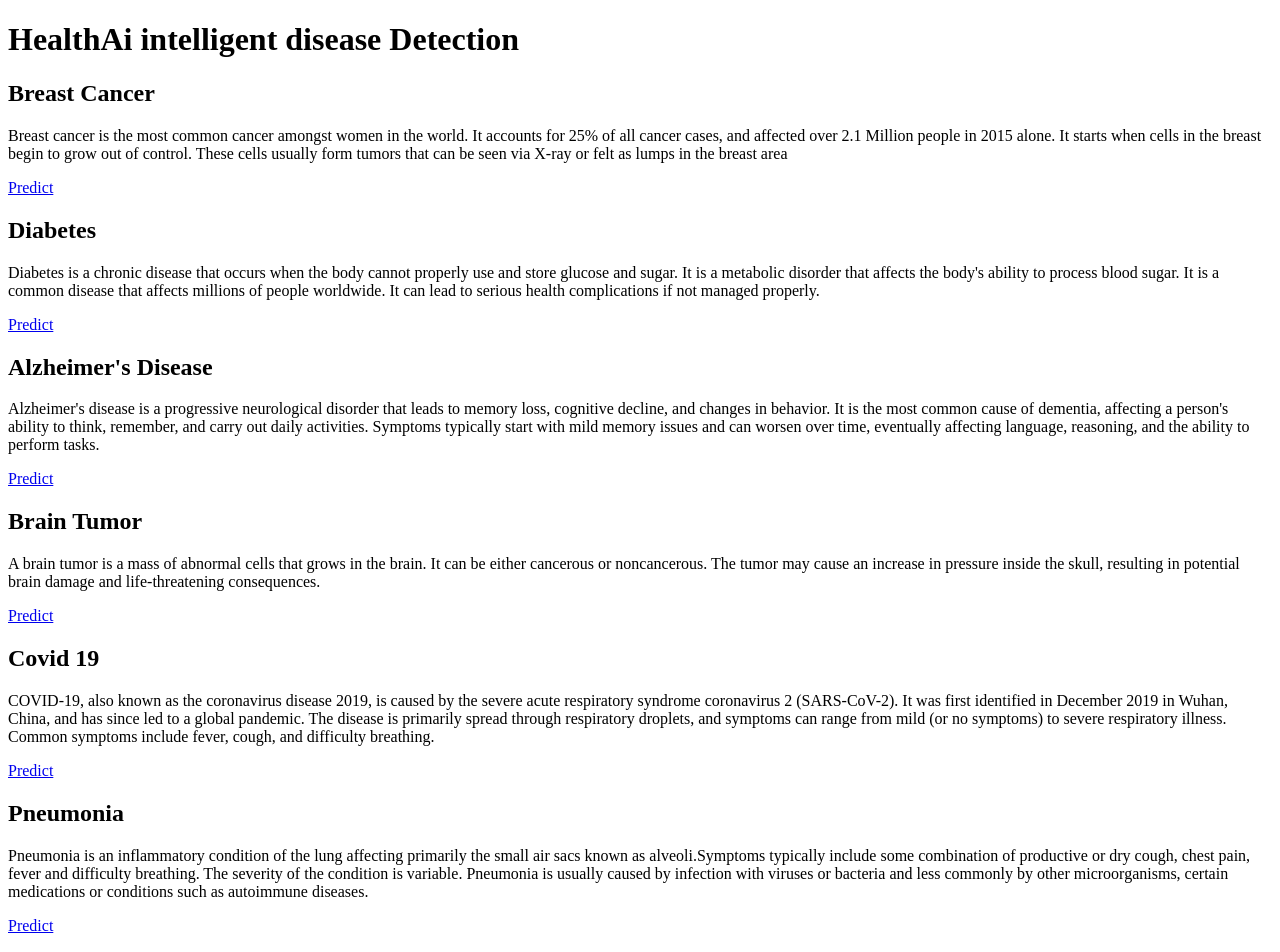
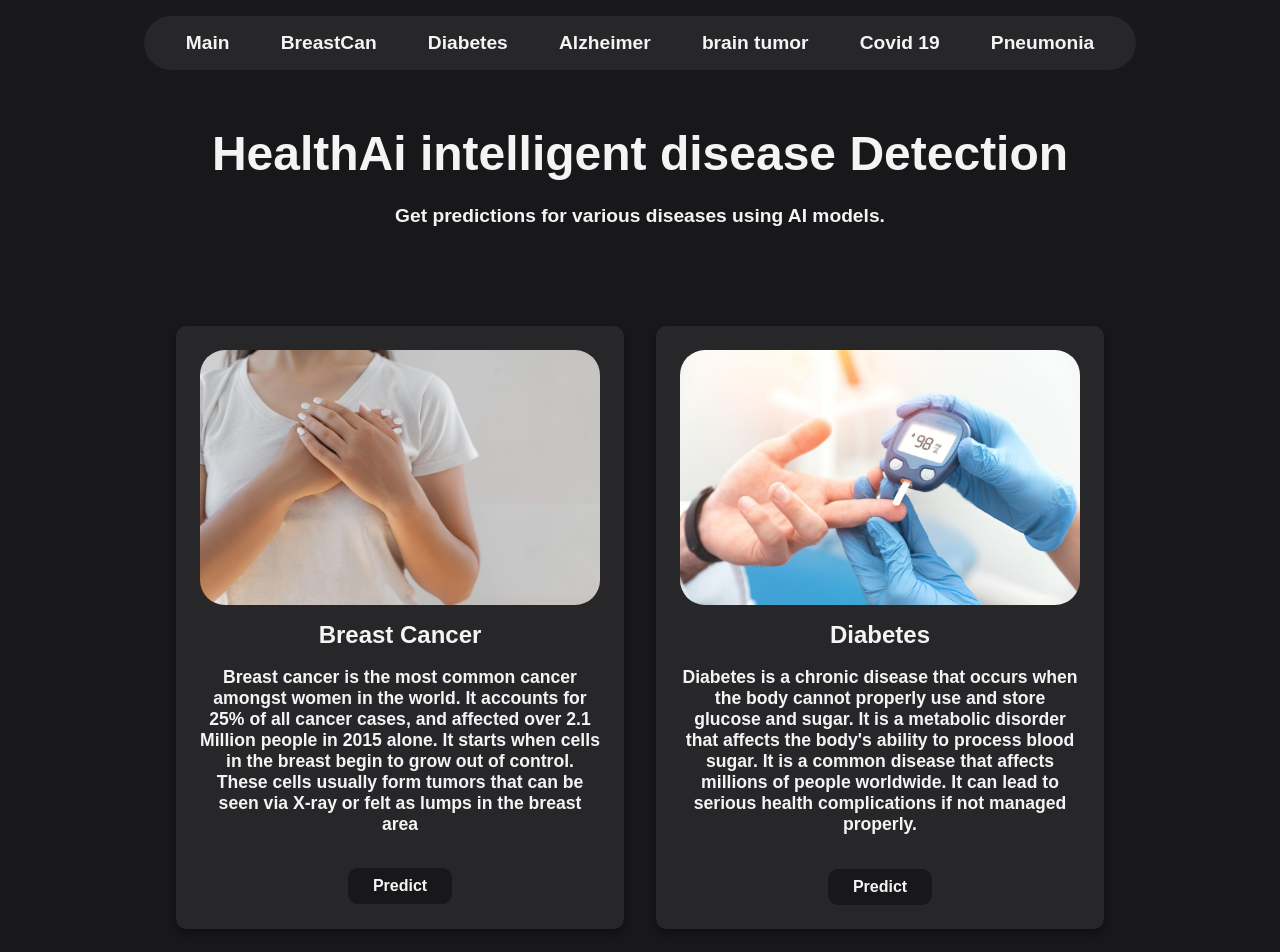
Before and after one commit to HassaneSkikri/HealthAI__Intelligent-Disease-Detection, a Flask app: page / in a window 1280 px wide. Shown: the top 952 px of the page. Run offline with Flask 3, Linux system fonts and the light colour scheme.

Commit message:
finishing the styling for the index.html

```diff
--- a/static/css/styles.css
+++ b/static/css/styles.css
@@ -0,0 +1,141 @@
+/*TODO: the global styles for the website*/
+:root{
+    --primary-color: #18181b;
+    --secondary-color: rgb(39, 39, 42);
+    --title-color: rgb(244, 244, 245);
+    --subtitle-color: rgb(161, 161, 170);
+    --hover-color: #333333;
+    --border: rgba(63, 63, 70, 0.4);
+    --blue: rgb(93,188,252);
+}
+
+body{
+    font-family: 'Arial', sans-serif;
+    background-color: var(--primary-color);
+    color: var(--subtitle-color);
+    margin: 0;
+    padding: 0;
+}
+
+/* TODO: the header part */
+header{
+    font-weight: bold;
+    color: var(--title-color);
+    padding: 1em 0; /*1em = 16px*/
+    margin:0;
+}
+
+header nav{
+    justify-content: center;
+    display: flex;
+}
+
+header nav ul{
+    list-style: none;
+    display: flex; /*to make it horizontal*/
+    justify-content: center;
+    margin: 0;
+    padding: 1em;
+    background: var(--secondary-color);
+    border-radius: 50px;
+}
+
+header nav ul li{
+    margin: 0 1em
+}
+
+header nav ul li a{
+    text-decoration:none;
+    color: var(--title-color);
+    font-size: 1.2em; /*1.2em = 19.2px*/
+    padding: 0.5em 0.5em;
+    transition: background 0.3s; /*for smooth transition*/
+}
+
+header nav ul li a:hover{
+    background:var(--hover-color);
+    color: var(--blue);
+    border-radius: 10px;
+}
+
+/*TODO:hero section */
+
+.hero{
+    text-align:center;
+    padding: 2em 0;
+}
+
+.hero h1{
+    color: var(--title-color);
+    font-size:3em;
+    margin: 0.5em 0;
+}
+
+.hero p{
+    font-size: 1.2em;
+}
+/* TODO: Cards section */
+
+.cards{
+    display: flex;
+    flex-wrap: wrap;
+    justify-content: center;
+    margin: 2em 0;
+}
+
+.card{
+    background: var(--secondary-color);
+    border-radius: 10px;
+    box-shadow: 0 4px 8px rgba(0, 0, 0, 0.4);
+    margin: 1em;
+    width: 400px;
+    padding: 1.5em;
+    text-align: center;
+    transition: transform 0.3s, box-shadow 0.3s;
+}
+
+.card:hover{
+    transform: scale(1.05);
+    box-shadow: 0 6px 12px rgba(0, 0, 0, 0.8);
+}
+
+.card img{
+    max-width: 100%;
+    border-radius: 25px;
+}
+
+.card h2{
+    color: var(--title-color);
+    margin: 0.5em 0;
+    font-size: 1.5em;
+}
+
+.card p{
+    font-size: 1.1em;
+}
+
+.card a{
+    text-decoration: none;
+    display: inline-block;
+    background:  #18181b;
+    margin-top: 1em;
+    padding: 0.5em 1.5em;
+    color: var(--title-color);
+    border: var(--primary-color) solid 1px;
+    border-radius: 10px;
+    transition: background 0.3s;
+}
+
+.card a:hover {
+    border-color: var(--blue);
+    box-shadow: 0 2px 2px var(--blue);
+}
+
+footer{
+    background: var(--secondary-color);
+    color: var(--title-color);
+    text-align: center;
+    padding: 1em 0;
+    bottom: 0;
+    width: 100%;
+}
--- a/templates/index.html
+++ b/templates/index.html
@@ -4,15 +4,33 @@
         <meta charset="UTF-8">
         <meta name="viewport" content="width=device-width, initial-scale=1.0">
         <title>HealthAI Intelligent Disease Detection</title>
-        <link rel="stylesheet" href="{{ url_for('static', filename='css/styles.css') }}">
+        <!-- <link rel="stylesheet" href="{{ url_for('static', filename='css/styles.css') }}"> -->
+        <link rel="stylesheet" href="../static/css/styles.css">
     </head>
     <body>
-        <div class="container">
-            <h1>HealthAi intelligent disease Detection</h1>
-            <div class="cards">
+        <header>
+                <nav>
+                    <ul>
+                        <li><a href="#">Main</a></li>
+                        <li><a href="#">BreastCan</a></li>
+                        <li><a href="#">Diabetes</a></li>
+                        <li><a href="#">Alzheimer</a></li>
+                        <li><a href="#">brain tumor</a></li>
+                        <li><a href="#">Covid 19</a></li>
+                        <li><a href="#">Pneumonia</a></li>
+                    </ul>
+                </nav>
+        <main>
+            <section class="hero">
+                <h1>HealthAi intelligent disease Detection</h1>
+                <p>Get predictions for various diseases using AI models.</p>
+            </section>
+            <section class="cards">
 
                 <!-- TODO: Card1:  -->
                 <div class="card">
+                    <!-- <img src="{{ url_for('static', filename='images/breastcan.jpg') }}" alt="Breast Cancer"> -->
+                     <img src="../static/images/breastcan.jpg" alt="Breast cancer">
                     <h2>Breast Cancer</h2>
                     <p>Breast cancer is the most common cancer amongst women in the world. It accounts
                         for 25% of all cancer cases, and affected over 2.1 Million people in 2015 alone.
@@ -24,6 +42,7 @@
 
                 <!-- TODO: Card2:  -->
                 <div class="card">
+                    <img src="../static/images/diabetes.jpg" alt="diabetes">
                     <h2>Diabetes</h2>
                     <p>Diabetes is a chronic disease that occurs when the body cannot properly use and store
                         glucose and sugar. It is a metabolic disorder that affects the body's ability to process
@@ -36,18 +55,18 @@
 
                 <!-- TODO: Card3:  -->
                 <div class="card">
+                    <img src="../static/images/alzheimer.jpg" alt="alzheimer">
                     <h2>Alzheimer's Disease</h2>
                     <p>Alzheimer's disease is a progressive neurological disorder that leads to memory loss,
                         cognitive decline, and changes in behavior. It is the most common cause of dementia,
-                        affecting a person's ability to think, remember, and carry out daily activities. Symptoms
-                        typically start with mild memory issues and can worsen over time, eventually affecting language,
-                        reasoning, and the ability to perform tasks.
+                        affecting a person's ability to think, remember, and carry out daily activities.
                     </p>
                     <a href="{{ url_for('disease_page', disease='alzheimer') }}">Predict</a>
                 </div>
 
                 <!-- TODO: Card4:  -->
                 <div class="card">
+                    <img src="../static/images/brain_tumor.jpg" alt="brain_tumor">
                     <h2>Brain Tumor</h2>
                     <p>A brain tumor is a mass of abnormal cells that grows in the brain. It can be either cancerous or
                         noncancerous. The tumor may cause an increase in pressure inside the skull, resulting in potential
@@ -57,26 +76,30 @@
 
                 <!-- TODO: Card5:  -->
                 <div class="card">
+                    <img src="../static/images/covid19.jpg" alt="COVID-19">
                     <h2>Covid 19</h2>
-                    <p>COVID-19, also known as the coronavirus disease 2019, is caused by the severe acute respiratory
+                    <p> Covid 19 is caused by the severe acute respiratory
                         syndrome coronavirus 2 (SARS-CoV-2). It was first identified in December 2019 in Wuhan, China,
                         and has since led to a global pandemic. The disease is primarily spread through respiratory
                         droplets, and symptoms can range from mild (or no symptoms) to severe respiratory illness.
-                        Common symptoms include fever, cough, and difficulty breathing.</p>
+                        </p>
                     <a href="{{ url_for('disease_page', disease='covid19') }}">Predict</a>
                 </div>
 
                 <!-- TODO: Card6:  -->
                 <div class="card">
+                    <img src="../static/images/pneumia.jpg" alt="pneuma">
                     <h2>Pneumonia</h2>
                     <p>Pneumonia is an inflammatory condition of the lung affecting primarily the small air sacs known
                         as alveoli.Symptoms typically include some combination of productive or dry cough, chest pain, fever
-                        and difficulty breathing. The severity of the condition is variable. Pneumonia is usually caused by
-                        infection with viruses or bacteria and less commonly by other microorganisms, certain medications or
-                        conditions such as autoimmune diseases.</p>
+                        and difficulty breathing. The severity of the condition is variable.</p>
                     <a href="{{ url_for('disease_page', disease='pneumonia') }}">Predict</a>
                 </div>
-            </div>
-        </div>
+            </section>
+        </main>
+        <footer>
+            <p>&copy; 2024 Health AI Platform. All rights reserved.</p>
+        </footer>
+        <script src="{{ url_for('static', filename='js/scripts.js') }}"></script>
     </body>
 </html>
```
Also changed, not shown: static/images/breastcan.jpg (added), static/images/diabetes.jpg (added), static/images/pneumia.jpg (added), 3 other files.
